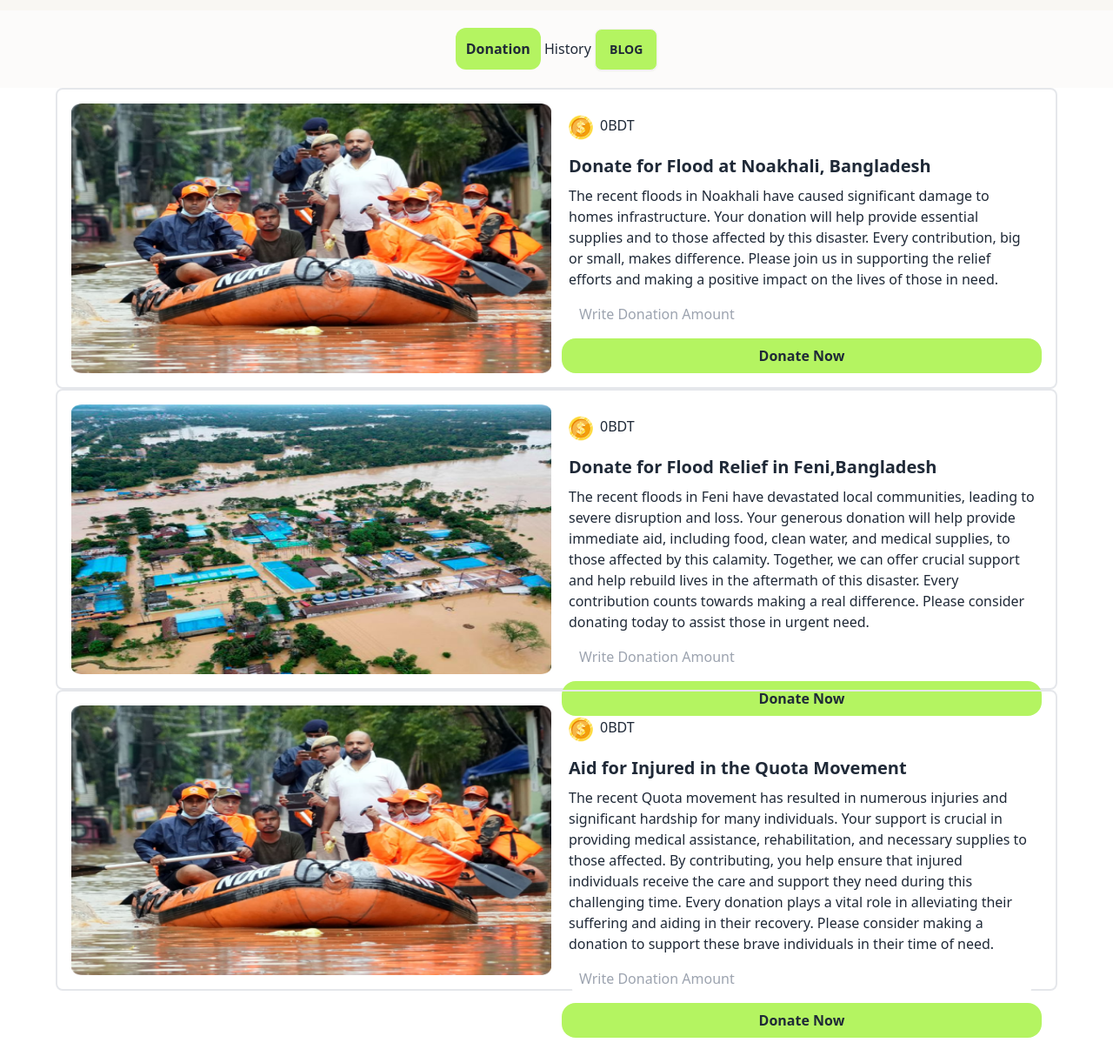
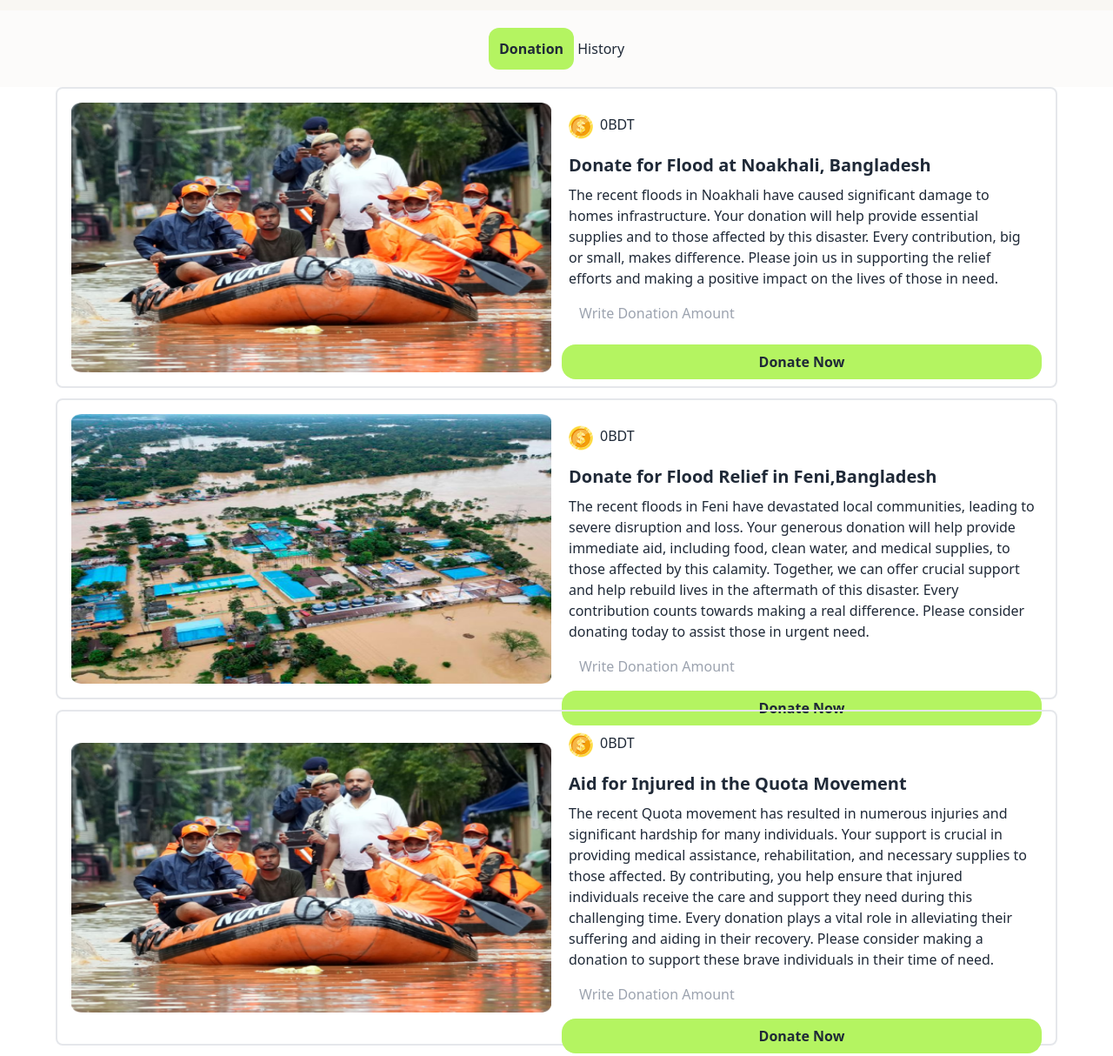
Before and after one commit to akjewel47/Donation-website-assignment5, a plain HTML site: page index.html in a window 1280 px wide. Shown: the part 72-1286 px from the top of the page at 87% size. Before the commit the page ends 1265 px from the top, so only its background shows below. Drawn offline with nearby package versions, Linux system fonts and the light colour scheme; a web font is replaced by a local one.

```diff
--- a/index.html
+++ b/index.html
@@ -51,13 +51,12 @@
         Donation
       </button>
       <button id="history-btn">History</button>
-      <button id="blog-btn" class="btn bg-[#B4F461]">BLOG</button>
     </header>
     <!-- card container -->
 
     <main id="donation-section" class="w-[90%] mx-auto">
       <!-- Noakhali -->
-      <section id="donation-section" class="border-2 rounded-lg card">
+      <section id="donation-section" class="border-2 rounded-lg card mb-3">
         <div class="flex items-center gap-3 p-4">
           <div class="flex-1 flex justify-center items-center">
             <img class="w-[100%] h-[310px]" src="assets/noakhali.png" alt="" />
@@ -75,7 +74,7 @@
               <p class="px-2"> The recent floods in Noakhali have caused significant damage to homes  infrastructure. Your donation will help provide essential supplies and  to those affected by this disaster. Every contribution, big or small, makes  difference. Please join us in supporting the relief efforts and making a positive impact on the lives of those in need.</p>
               <div class="w-full px-3 py-2">
                 <input
-                  class="w-full px-2 py-2 rounded-lg donation-input"
+                  class="w-full px-2 py-2 rounded-lg donation-input mb-2"
                   type="number"
                   placeholder="Write Donation Amount"
                 />
@@ -87,7 +86,7 @@
         </div>
       </section>
       <!-- Feni -->
-      <section id="donation-section" class="border-2 rounded-lg card">
+      <section id="donation-section" class="border-2 rounded-lg card mb-3">
         <div class="flex items-center gap-3 p-4">
           <div class="flex-1 flex justify-center items-center">
             <img class="w-[100%] h-[310px]" src="assets/feni.png" alt="" />
@@ -121,12 +120,12 @@
         </div>
       </section>
       <!-- qouta movement-->
-      <section id="donation-section" class="border-2 rounded-lg card">
+      <section id="donation-section" class="border-2 rounded-lg card mb-3">
         <div class="flex items-center gap-3 p-4">
           <div class="flex-1 flex justify-center items-center">
             <img class="w-[100%] h-[310px]" src="assets/noakhali.png" alt="" />
           </div>
-          <div class="flex-1 h-[300px]">
+          <div class="flex-1 h-[350px]">
             <div class="flex gap-2 p-2">
               <img src="assets/coin.png" alt="" />
               <div class="flex">
```
